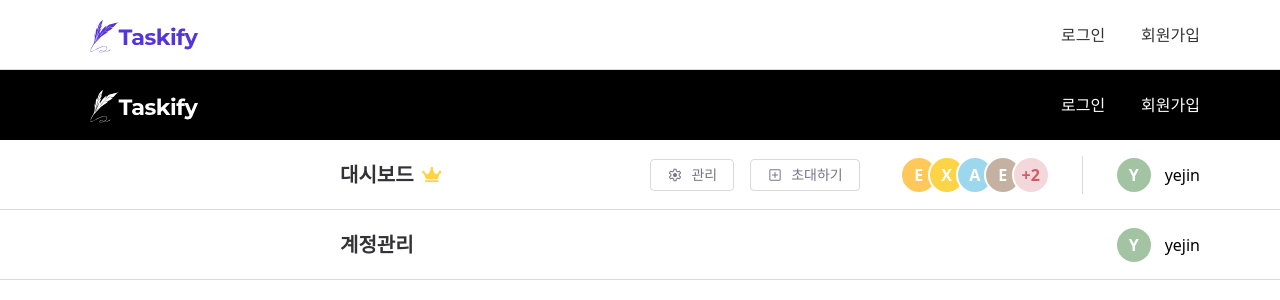
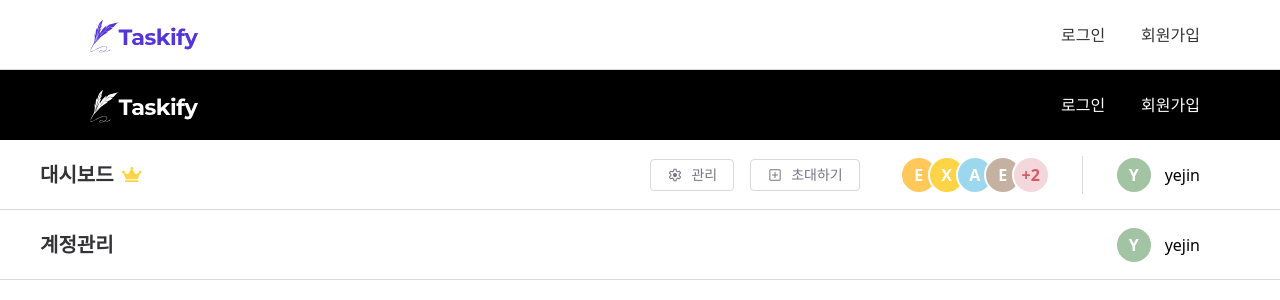
Before and after one commit to Codeit-FE3-Part3-team6-Taskify/Taskify, a Next.js app: page / in a window 1280 px wide. Shown: the top 300 px of the page. Built offline with nearby package versions, Linux system fonts and the light colour scheme.

Commit message:
🐛 : 헤더 패딩 수정, 안쓰는 컬러 삭제

```diff
--- a/src/components/Header/DashboardHeader.jsx
+++ b/src/components/Header/DashboardHeader.jsx
@@ -11,7 +11,7 @@ export default function DashboardHeader({
   userInfo,
 }) {
   return (
-    <div className="flex justify-end items-center py-[13px] h-[60px] pl-20 pr-3 md:py-4 md:h-[70px] lg:justify-between  md:pl-[228px] md:pr-10 lg:pl-[340px] lg:pr-20 bg-white_FFFFFF border-b border-gray_D9D9D9">
+    <div className="flex justify-end items-center py-[13px] h-[60px] pl-20 pr-3 md:py-4 md:h-[70px] lg:justify-between  md:pl-[228px] md:pr-10 lg:pl-10 lg:pr-20 bg-white_FFFFFF border-b border-gray_D9D9D9">
       <div className="hidden lg:flex items-center gap-2">
         <span className="text-black_333236 text-xl font-bold">{title}</span>
         {ownerIcon && <span className="relative w-5 h-fit">{ownerIcon}</span>}
--- a/tailwind.config.js
+++ b/tailwind.config.js
@@ -25,7 +25,6 @@ module.exports = {
         purple_760DDE: { DEFAULT: '#760DDE' },
         orange_FFA500: { DEFAULT: '#FFA500' },
         blue_76A6EA: { DEFAULT: '#76A5EA' },
-        blue_5534DA: { DEFAULT: '#5534DA' },
         pink_E876EA: { DEFAULT: '#E876EA' },
       },
       screens: {
```
